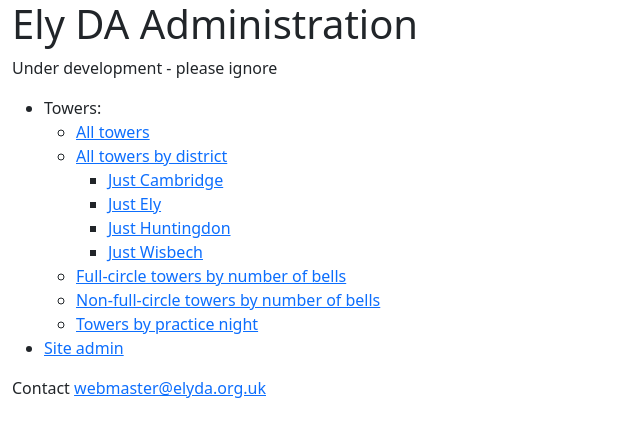
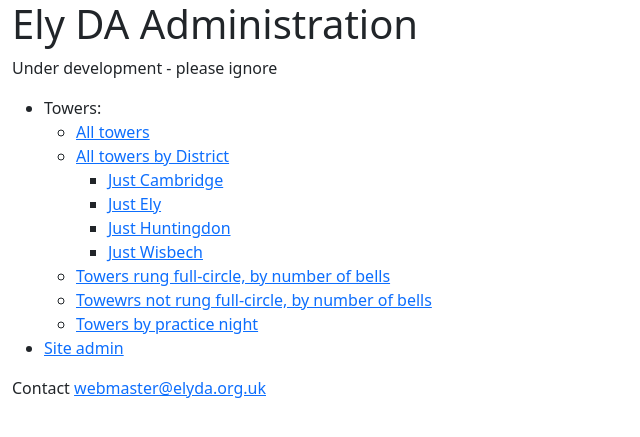
Before and after one commit to jw35/eda-django, a Django app: template eda/eda/templates/eda/index.html in a window 1280 px wide. Shown: the top 437 px of the page, without its empty margins (0-640 px from the left). Run offline with Django 5.2, Linux system fonts and the light colour scheme; the template is opened without the code that fills it, so the values that code supplies are empty; some libraries are stand-ins or nearby versions.

Commit message:
Capitalise 'District'

```diff
--- a/eda/eda/templates/eda/index.html
+++ b/eda/eda/templates/eda/index.html
@@ -12,7 +12,7 @@
 	<li>Towers:
 		<ul>
 			<li><a href="{% url 'tower_list' %}">All towers</a></li>
-			<li><a href="{% url 'district_list' %}">All towers by district</a>
+			<li><a href="{% url 'district_list' %}">All towers by District</a>
 				<uL>
 					<li><a href="{% url 'single_district_list' d='cambridge' %}">Just Cambridge</a></li>
 					<li><a href="{% url 'single_district_list' d='ely' %}">Just Ely</a></li>
@@ -20,8 +20,8 @@
 					<li><a href="{% url 'single_district_list' d='wisbech' %}">Just Wisbech</a></li>
 				</uL>
 			</li>
-			<li><a href="{% url 'bells_list' %}">Full-circle towers by number of bells</a></li>
-			<li><a href="{% url 'un_bells_list' %}">Non-full-circle towers by number of bells</a></li>
+			<li><a href="{% url 'bells_list' %}">Towers rung full-circle, by number of bells</a></li>
+			<li><a href="{% url 'un_bells_list' %}">Towewrs not rung full-circle, by number of bells</a></li>
 			<li><a href="{% url 'practice_night_list' %}">Towers by practice night</a></li>
 		</ul>
 	<li><a href="/admin">Site admin</a></li>
```
